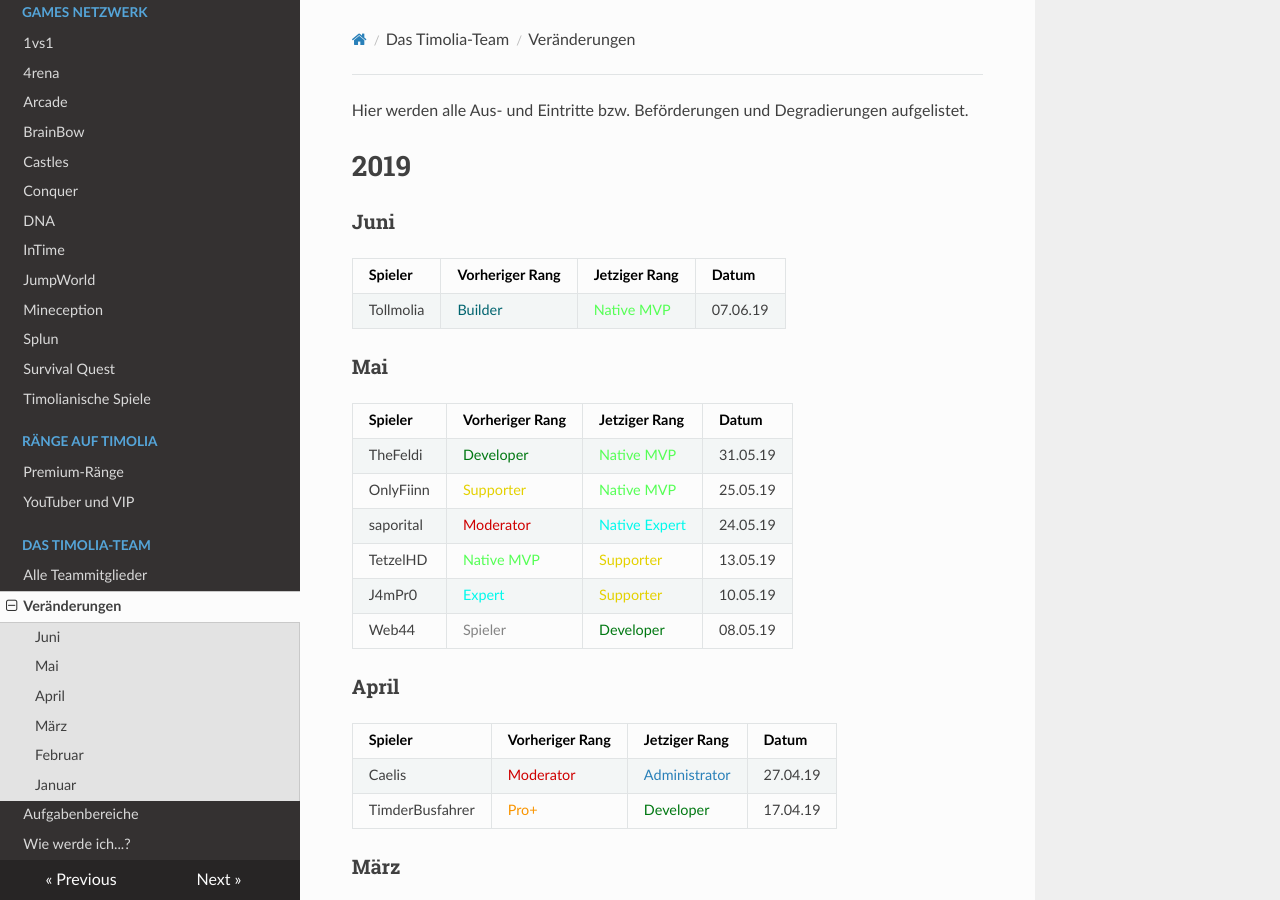
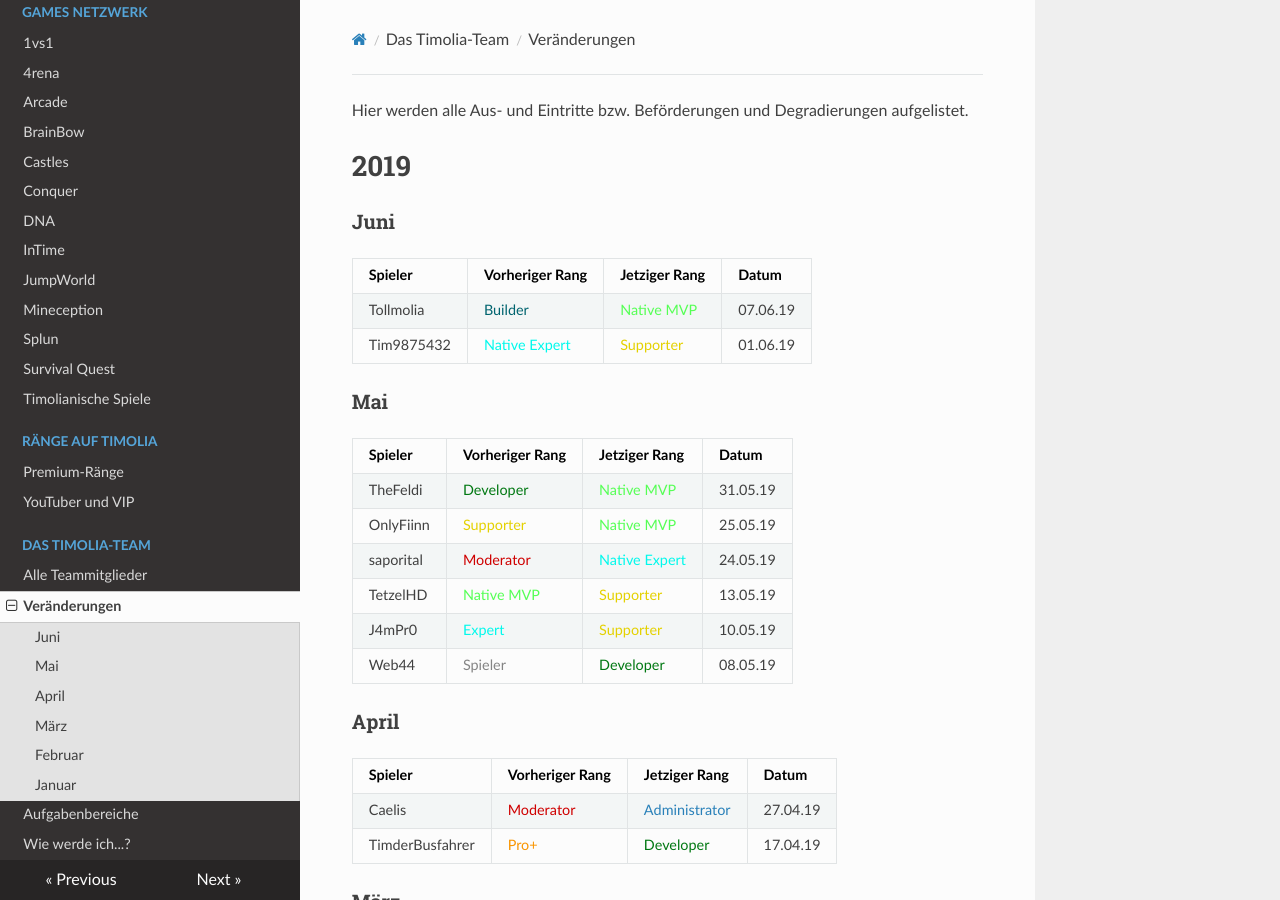
Before and after one commit to TimoliaDE/HowTo, an MkDocs documentation site: the page built from docs/team/changes.md, in a window 1280 px wide and 900 px high. Built offline with MkDocs 1.6.1, drawn with Linux system fonts in a browser that asks for light colours; nearby versions of some CDN libraries; old or Windows-style settings are respelled for this version of MkDocs.

Commit message:
Update changes.md

```diff
--- a/docs/team/changes.md
+++ b/docs/team/changes.md
@@ -6,6 +6,7 @@ Hier werden alle Aus- und Eintritte bzw. Beförderungen und Degradierungen aufge
 | Spieler | Vorheriger Rang | Jetziger Rang | Datum |
 | ------ | ------ | ------ | ------ |
 | Tollmolia | <span style="color:#00646F">Builder</span> | <span style="color:#55FF55">Native MVP</span> | 07.06.19 |
+| Tim9875432 | <span style="color:#00F9EC">Native Expert</span> | <span style="color:#E4D100">Supporter</span> | 01.06.19 |
 
 ###  <strong>Mai</strong>
 | Spieler | Vorheriger Rang | Jetziger Rang | Datum |
```
